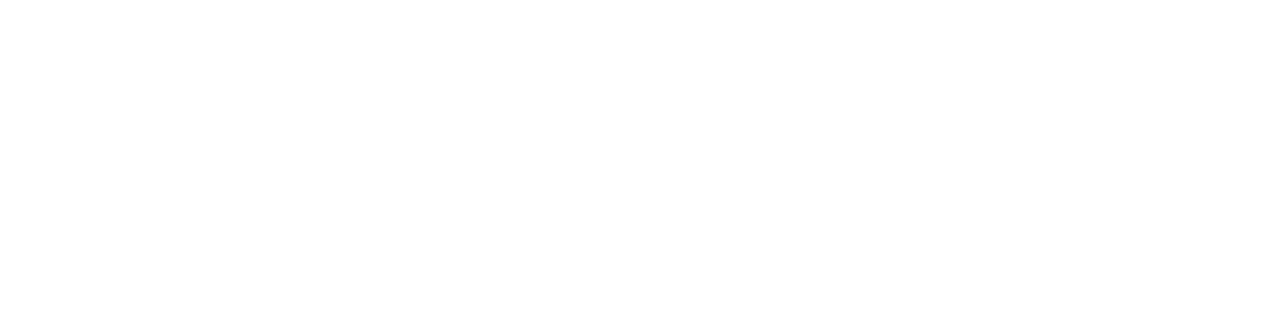
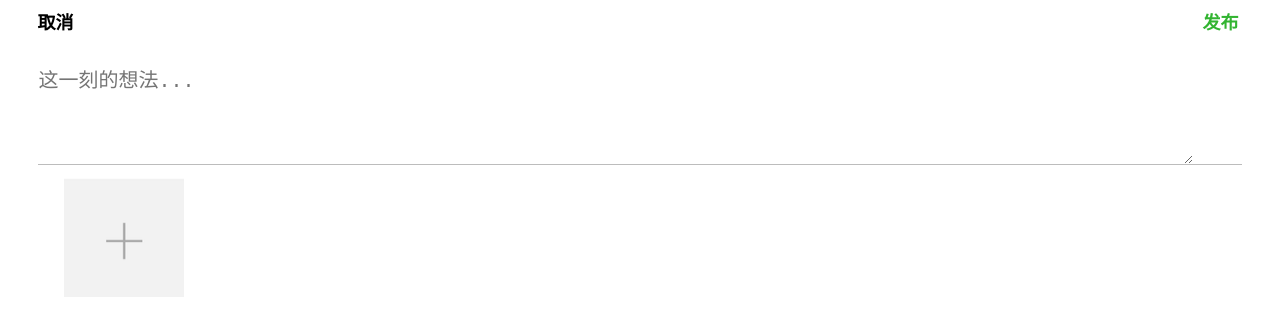
Before and after one commit to hcmua5201/social-circle, a Vue app in the folder social-circle-frontend/: page /publish in a window 1280 px wide. Before the commit this address had no page. Shown: the top 336 px of the page. Built offline with nearby package versions, Linux system fonts and the light colour scheme.

Commit message:
前端新增发布页面

```diff
--- a/social-circle-frontend/src/router/router.js
+++ b/social-circle-frontend/src/router/router.js
@@ -2,6 +2,7 @@ import {createRouter, createWebHistory} from 'vue-router'
 import index from "../views/index.vue";
 import login from "../views/login.vue";
 import register from "../views/register.vue"
+import publish from "../views/publish.vue"
 
 const router=createRouter({
     history:createWebHistory(),
@@ -17,6 +18,10 @@ const router=createRouter({
         {
             path:'/index',
             component:index
+        },
+        {
+            path:'/publish',
+            component:publish
         }
     ]
 })
--- a/social-circle-frontend/src/views/index.vue
+++ b/social-circle-frontend/src/views/index.vue
@@ -196,6 +196,7 @@ export default {
       this.$message.success("发布盆友圈")
       console.log('Camera icon clicked!');
       // 可以添加跳转逻辑或其他操作
+      this.$router.push('/publish');
     },
     formatTime(time) {
       const options = {
@@ -216,6 +217,7 @@ export default {
 </script>
 
 <style scoped>
+
 .background {
   position: relative;
   padding: 150px;
--- /dev/null
+++ b/social-circle-frontend/src/views/publish.vue
@@ -0,0 +1,127 @@
+<template>
+<!--  动态发布页面-->
+
+  <!--  页面总容器-->
+  <div class="container">
+    <div class="top">
+      <div class="header">
+        <div class="left" @click="backIndex">取消</div>
+        <div class="right" @click="publish">发布</div>
+      </div>
+        <textarea class="text" placeholder="这一刻的想法..." cols="30" rows="10"></textarea>
+    </div>
+
+    <div class="bottom">
+      <div id="picInput">
+        <img id="img_preview1" style="" @onclick="uploadbut(1)" src="../assets/insertimg.png">
+        <img id="img_preview2" style=" display: none;" @onclick="uploadbut(2)" src="../assets/insertimg.png">
+        <img id="img_preview3" style=" display: none;" @onclick="uploadbut(3)" src="../assets/insertimg.png">
+        <img id="img_preview4" style=" display: none;" @onclick="uploadbut(4)" src="../assets/insertimg.png">
+        <img id="img_preview5" style=" display: none;" @onclick="uploadbut(5)" src="../assets/insertimg.png">
+        <img id="img_preview6" style=" display: none;" @onclick="uploadbut(6)" src="../assets/insertimg.png">
+        <img id="img_preview7" style=" display: none;" @onclick="uploadbut(7)" src="../assets/insertimg.png">
+        <img id="img_preview8" style=" display: none;" @onclick="uploadbut(8)" src="../assets/insertimg.png">
+        <img id="img_preview9" style=" display: none;" @onclick="uploadbut(9)" src="../assets/insertimg.png">
+      </div>
+    </div>
+  </div>
+</template>
+
+<script>
+export default {
+  data(){
+
+  },
+  methods:{
+    backIndex(){
+      this.$router.push('/index')
+    },
+    publish(){
+      this.$message.success("发布成功")
+      this.$router.push('/index')
+    }
+  },
+  beforeRouteEnter(to, from, next) {
+
+    // 添加背景色 margin:0;padding:0是为了解决vue四周有白边的问题
+
+    document.querySelector('body').setAttribute('style','margin:0;padding:0')
+
+    next()
+
+  }
+}
+</script>
+
+<style scoped>
+*{
+  margin: 0;
+  padding: 0;
+}
+.container{
+  background-color: #fff;
+}
+
+.container .top{
+  border-bottom: 1px solid #BCBCBC;
+  width: 94%;
+  margin: 0 auto;
+}
+
+.container .top .header{
+  width: 100%;
+  height: 40px;
+}
+
+.container .top .header .left{
+  width: 40px;
+  height: 100%;
+  float: left;
+  margin-left: -1px;
+  margin-top: 8px;
+  color: #000000;
+  font-size: 18px;
+  font-weight: bold;
+  cursor: pointer;
+}
+
+.container .top .header .right{
+  width: 40px;
+  height: 100%;
+  float: right;
+  margin-right: -1px;
+  margin-top: 8px;
+  color: #32b431;
+  font-size: 18px;
+  font-weight: bold;
+  cursor: pointer;
+}
+.container .top .header .right:hover{
+  background-color: #999;
+}
+
+.container .top textarea.text{
+  display: block;
+  width: 96%;
+  height: 100px;
+  margin-top: 24px;
+  border: none;
+  color: #232323;
+  font-size: 20px;
+  outline: none;
+}
+
+.container .bottom{
+  width: 100%;
+}
+.container .bottom #picInput{
+  width: 90%;
+  margin: 0 auto;
+  margin-top: 12px;
+}
+
+.container .bottom #picInput img{
+  width: 7.5rem;
+  height: 7.5rem;
+}
+</style>
```
Also changed, not shown: social-circle-frontend/src/assets/insertimg.png (added).
